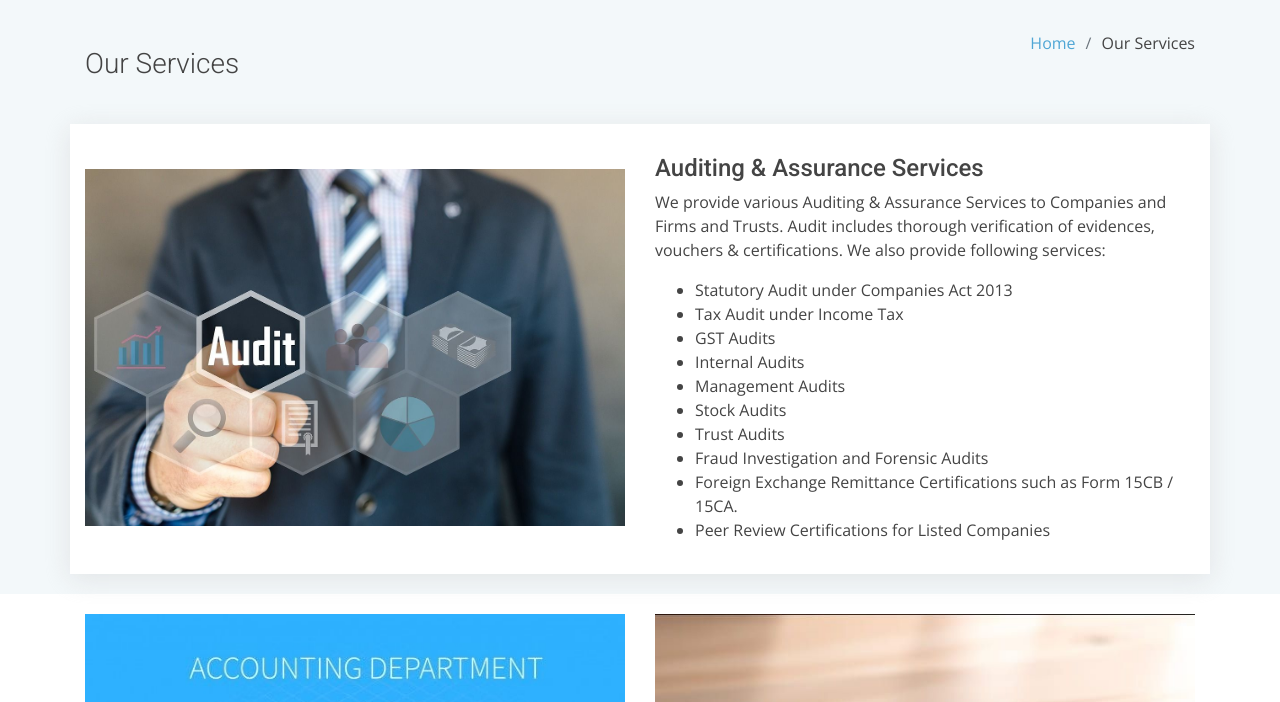
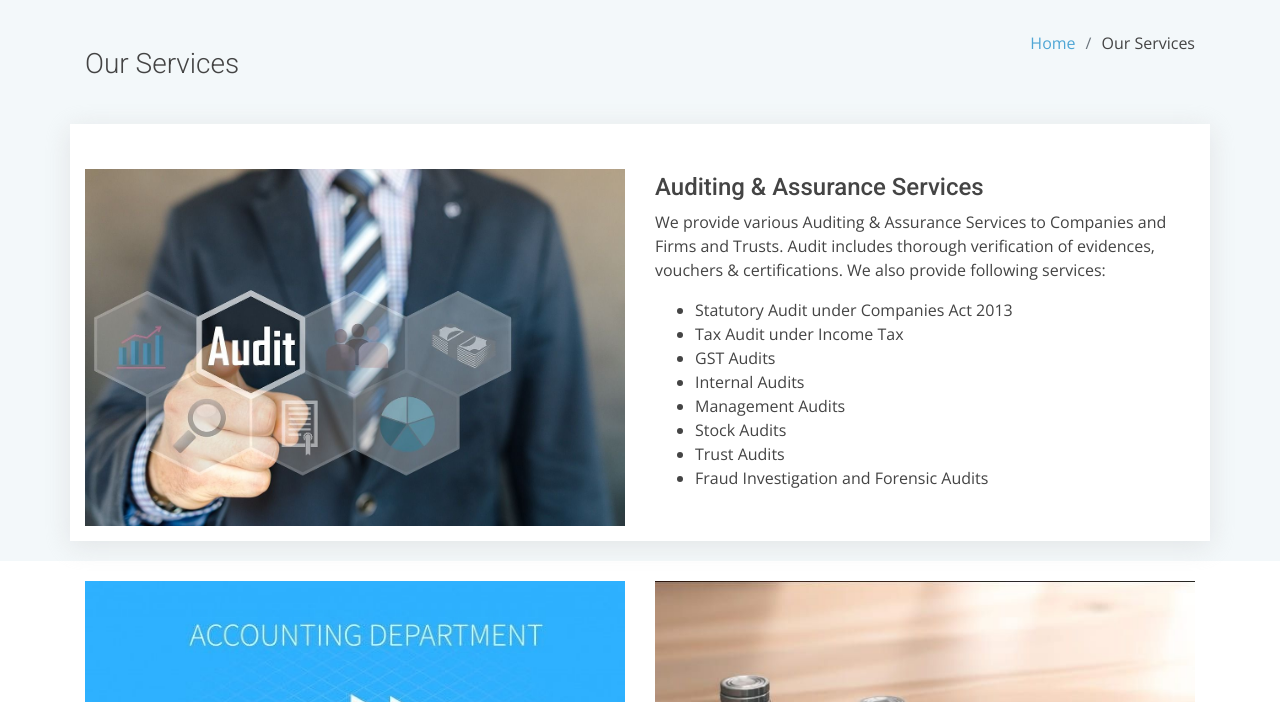
Before and after one commit to compsrs/compsrs.github.io, a plain HTML site: page services.html in a window 1280 px wide. Shown: the part 98-800 px from the top of the page. Drawn offline with nearby package versions, Linux system fonts and the light colour scheme.

Commit message:
KHKHDKHKHD

```diff
--- a/services.html
+++ b/services.html
@@ -70,8 +70,6 @@
                   <li>Stock Audits</li>
                   <li>Trust Audits</li>
                   <li>Fraud Investigation and Forensic Audits</li>
-                  <li>Foreign Exchange Remittance Certifications such as Form 15CB / 15CA.</li>
-                  <li>Peer Review Certifications for Listed Companies</li>
                 </ul>
               </p>
           </div>
```
